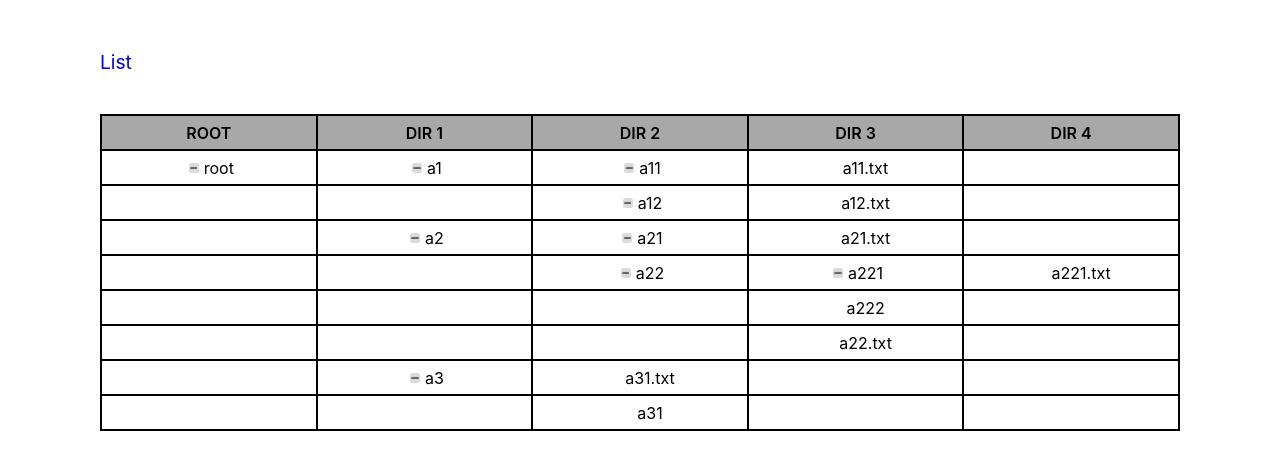
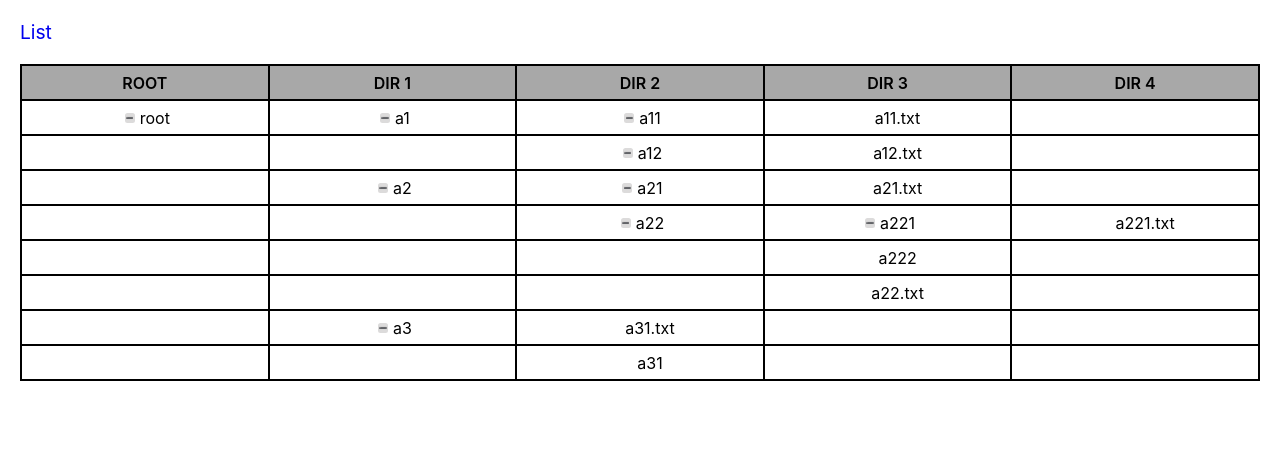
Before and after one commit to singh-pk/jp-morgan, a React (Create React App) app: page /grid in a window 1280 px wide. Shown: the top 470 px of the page. Built offline with nearby package versions, Linux system fonts and the light colour scheme.

Commit message:
Updated margin

```diff
--- a/src/App.scss
+++ b/src/App.scss
@@ -17,6 +17,6 @@ code {
 }
 
 .App {
-  margin: 50px 100px;
+  margin: 20px;
   user-select: none;
 }
--- a/src/components/Header/Header.module.scss
+++ b/src/components/Header/Header.module.scss
@@ -2,7 +2,7 @@
 
 .header {
   @include flexBetween;
-  margin-bottom: 40px;
+  margin-bottom: 20px;
 }
 
 .activeLink {
```
